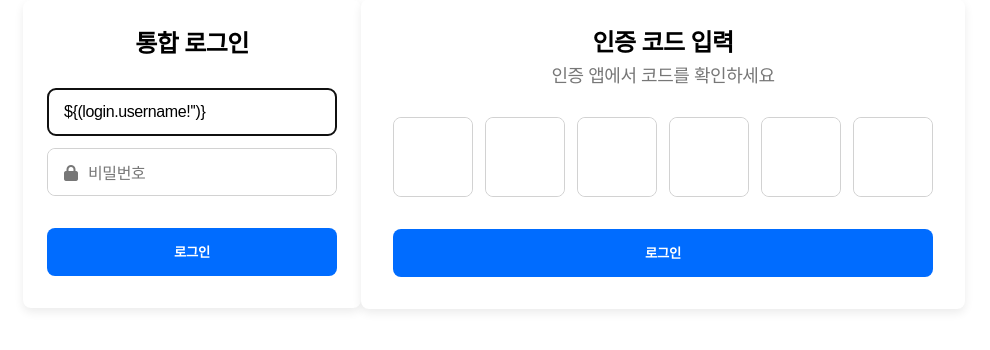
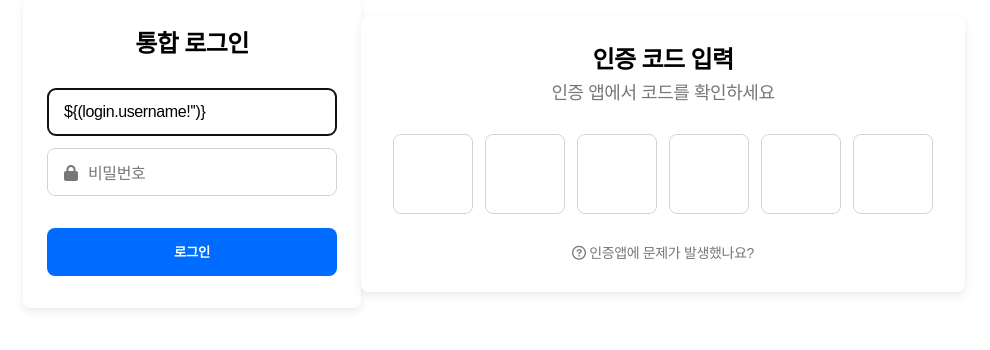
Before and after one commit to wsskorea-ict/sso, a plain HTML site: page nginx/web/mfa.html in a window 1280 px wide. Shown: the part 282-632 px from the top of the page, without its empty margins (146-1136 px from the left). Drawn offline with Linux system fonts and the light colour scheme; a web font is replaced by a local one.

Commit message:
add mfa problem mail, vendor (fontawesome, font)

```diff
--- a/nginx/web/assets/css/style.css
+++ b/nginx/web/assets/css/style.css
@@ -202,3 +202,9 @@ form {
     font-size: 2rem;
     padding: 0;
 }
+
+.mfa-page .problemMail {
+    color: #777777;
+    font-size: 14px;
+    margin-top: 2rem;
+}
--- a/nginx/web/mfa.html
+++ b/nginx/web/mfa.html
@@ -100,10 +100,9 @@
                                type="tel" data-code="5" class="form-control text-center mfa-code-input">
                     </div>
                 </div>
-                <div>
-                    <input type="submit" class="form-submit" value="로그인">
-                </div>
             </form>
+
+            <div class="text-center problemMail"><a href = "mailto: abc@example.com"><i class="fa-regular fa-circle-question"></i> 인증앱에 문제가 발생했나요?</a></div>
 
         </div>
     </div>
```
